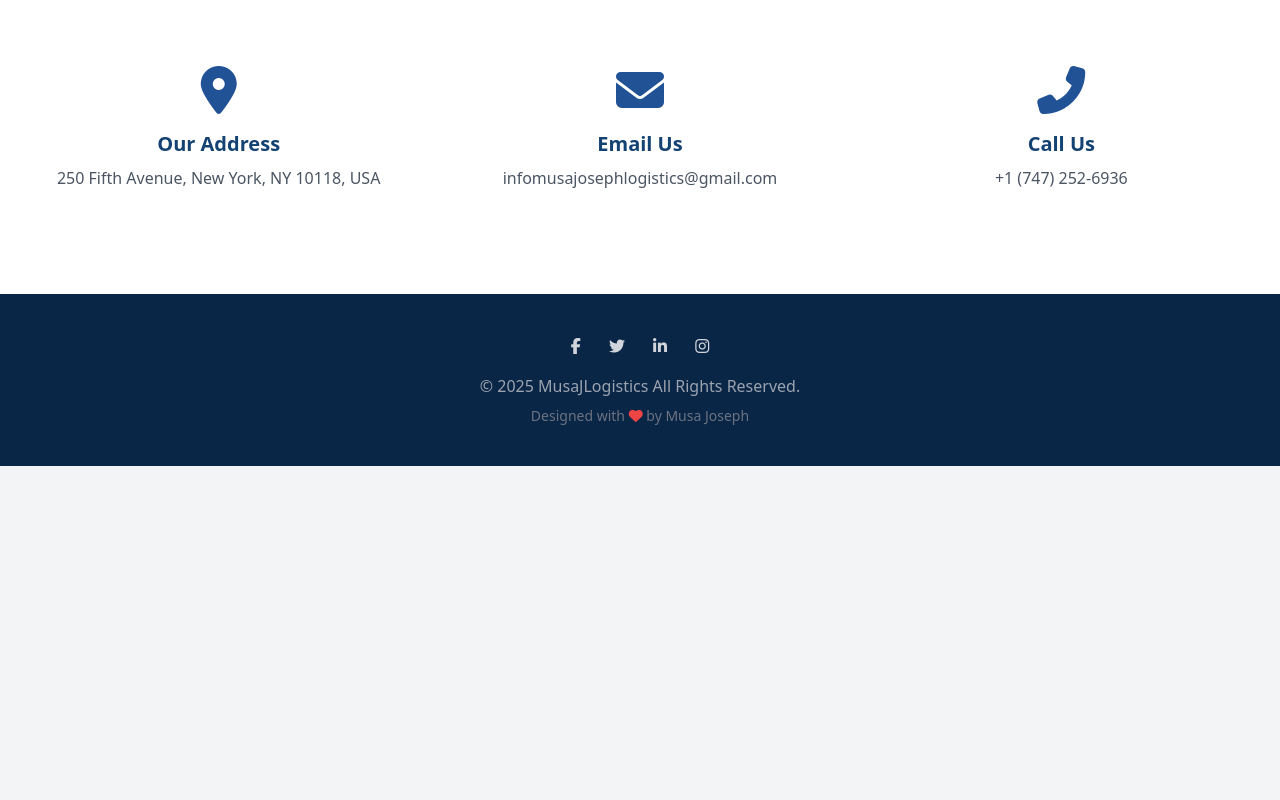
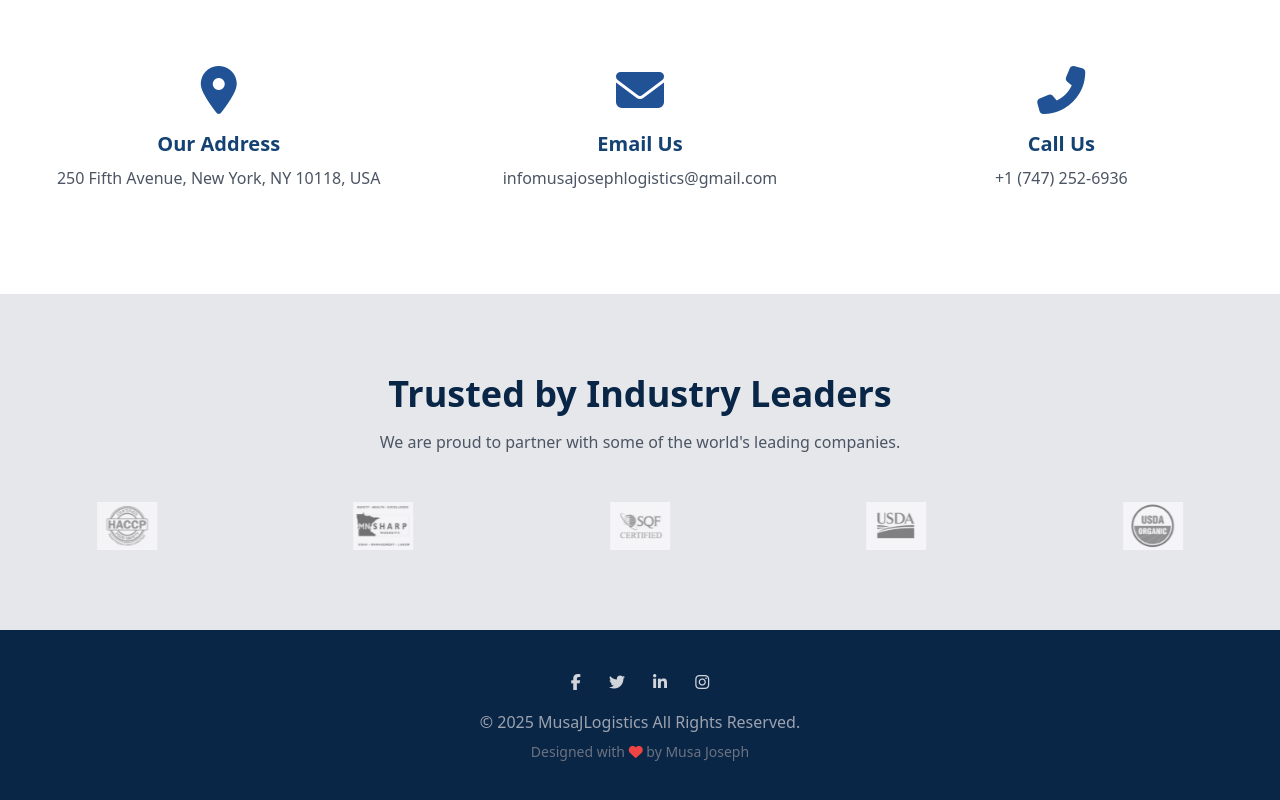
Before and after one commit to nemerem5006/MusaJoseph-Portfolio, a plain HTML site: page index.html in a window 1280 px wide. Shown: the part 4846-5646 px from the top of the page. Before the commit the page ends 5312 px from the top, so only its background shows below. Drawn offline with nearby package versions, Linux system fonts and the light colour scheme.

Commit message:
update project files

```diff
--- a/index.html
+++ b/index.html
@@ -317,6 +317,49 @@
                 </div>
             </div>
         </section>
+
+        <!-- Our Partners Section -->
+        <section id="partners" class="py-20 bg-gray-200">
+            <div class="container mx-auto px-6">
+                <div class="text-center mb-12">
+                    <h2 class="text-3xl md:text-4xl font-bold text-primary">Trusted by Industry Leaders</h2>
+                    <p class="text-gray-600 mt-4 max-w-2xl mx-auto">We are proud to partner with some of the world's leading companies.</p>
+                </div>
+                <!-- Partners Carousel -->
+                <div class="swiper partners-swiper">
+                    <div class="swiper-wrapper">
+                        <!-- Partner Logos - Replace with your own -->
+                        <div class="swiper-slide flex justify-center items-center">
+                            <img src="./images/GMPCertificate-300x240.png.webp" alt="Partner 1" class="partner-logo">
+                        </div>
+                        <div class="swiper-slide flex justify-center items-center">
+                            <img src="./images/logo-ticker-fda-300x240.png.webp" alt="Partner 2" class="partner-logo">
+                        </div>
+                        <div class="swiper-slide flex justify-center items-center">
+                            <img src="./images/logo-ticker-haccp-300x240.png.webp" alt="Partner 3" class="partner-logo">
+                        </div>
+                        <div class="swiper-slide flex justify-center items-center">
+                            <img src="./images/logo-ticker-mn-sharp-300x240.png.webp" alt="Partner 4" class="partner-logo">
+                        </div>
+                        <div class="swiper-slide flex justify-center items-center">
+                            <img src="./images/logo-ticker-sqf-300x240.png.webp" alt="Partner 5" class="partner-logo">
+                        </div>
+                        <div class="swiper-slide flex justify-center items-center">
+                            <img src="./images/logo-ticker-usda-300x240.png.webp" alt="Partner 6" class="partner-logo">
+                        </div>
+                        <div class="swiper-slide flex justify-center items-center">
+                            <img src="./images/logo-ticker-usda-organic-300x240.png.webp" alt="Partner 6" class="partner-logo">
+                        </div>
+                        <div class="swiper-slide flex justify-center items-center">
+                            <img src="./images/Smaller-EOS-badge-with-border.png.webp" alt="Partner 6" class="partner-logo">
+                        </div>
+                        <div class="swiper-slide flex justify-center items-center">
+                            <img src="./images/WBE_Seal_RGB-300x170.png.webp" alt="Partner 6" class="partner-logo">
+                        </div>
+                    </div>
+                </div>
+            </div>
+        </section>
     </main>
 
     <!-- Footer -->
--- a/script.js
+++ b/script.js
@@ -36,6 +36,31 @@ document.addEventListener('DOMContentLoaded', function () {
         navigation: {
             nextEl: '.swiper-button-next',
             prevEl: '.swiper-button-prev',
+        },
+    });
+
+    // --- Partners Carousel ---
+    const partnersSwiper = new Swiper('.partners-swiper', {
+        loop: true,
+        autoplay: {
+            delay: 2500,
+            disableOnInteraction: false,
+        },
+        slidesPerView: 2,
+        spaceBetween: 20,
+        breakpoints: {
+            640: {
+                slidesPerView: 3,
+                spaceBetween: 30,
+            },
+            768: {
+                slidesPerView: 4,
+                spaceBetween: 40,
+            },
+            1024: {
+                slidesPerView: 5,
+                spaceBetween: 50,
+            },
         },
     });
 
--- a/style.css
+++ b/style.css
@@ -25,3 +25,17 @@
     font-size: 20px;
     font-weight: bold;
 }
+
+/* Custom Styles for Partners Carousel */
+.partner-logo {
+    max-height: 48px;
+    width: auto;
+    filter: grayscale(100%);
+    opacity: 0.6;
+    transition: all 0.3s ease;
+}
+
+.partner-logo:hover {
+    filter: grayscale(0%);
+    opacity: 1;
+}
```
